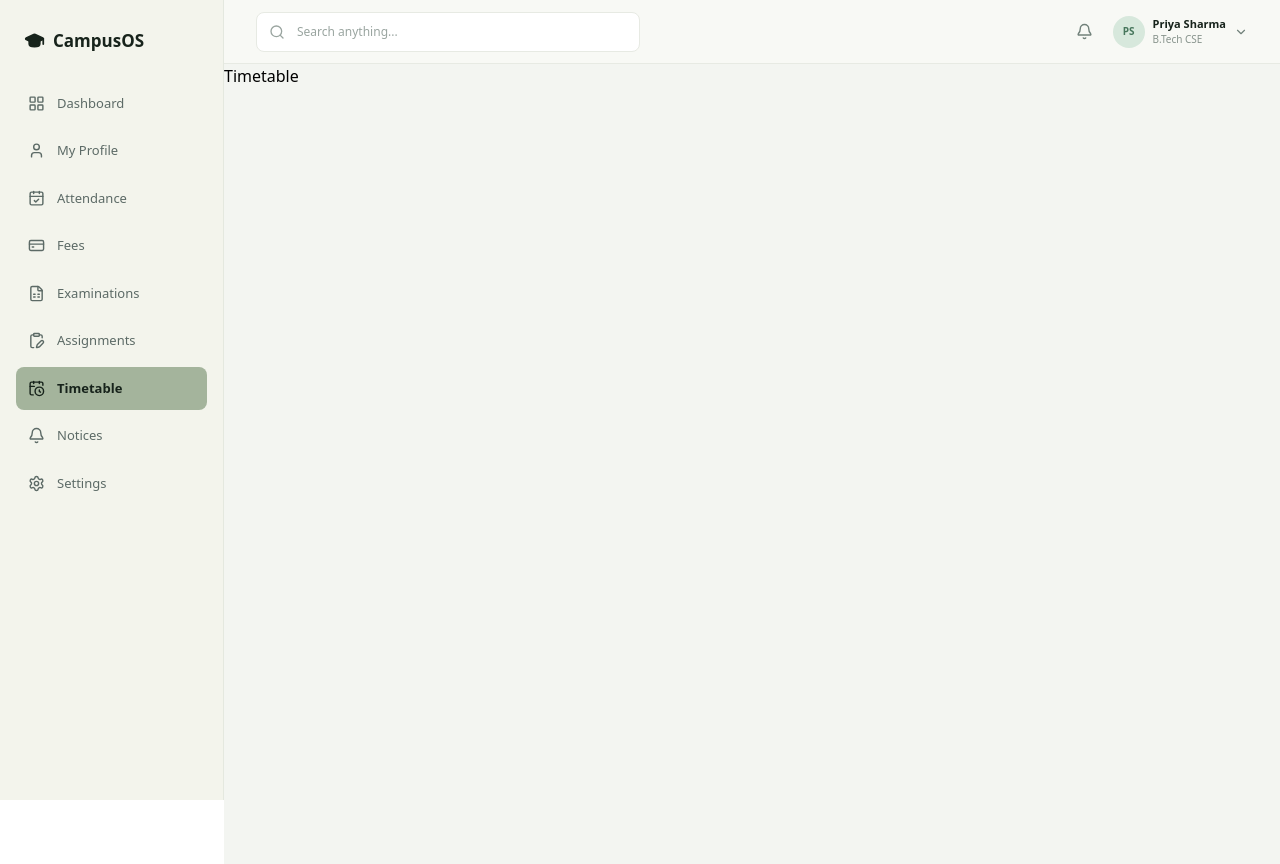
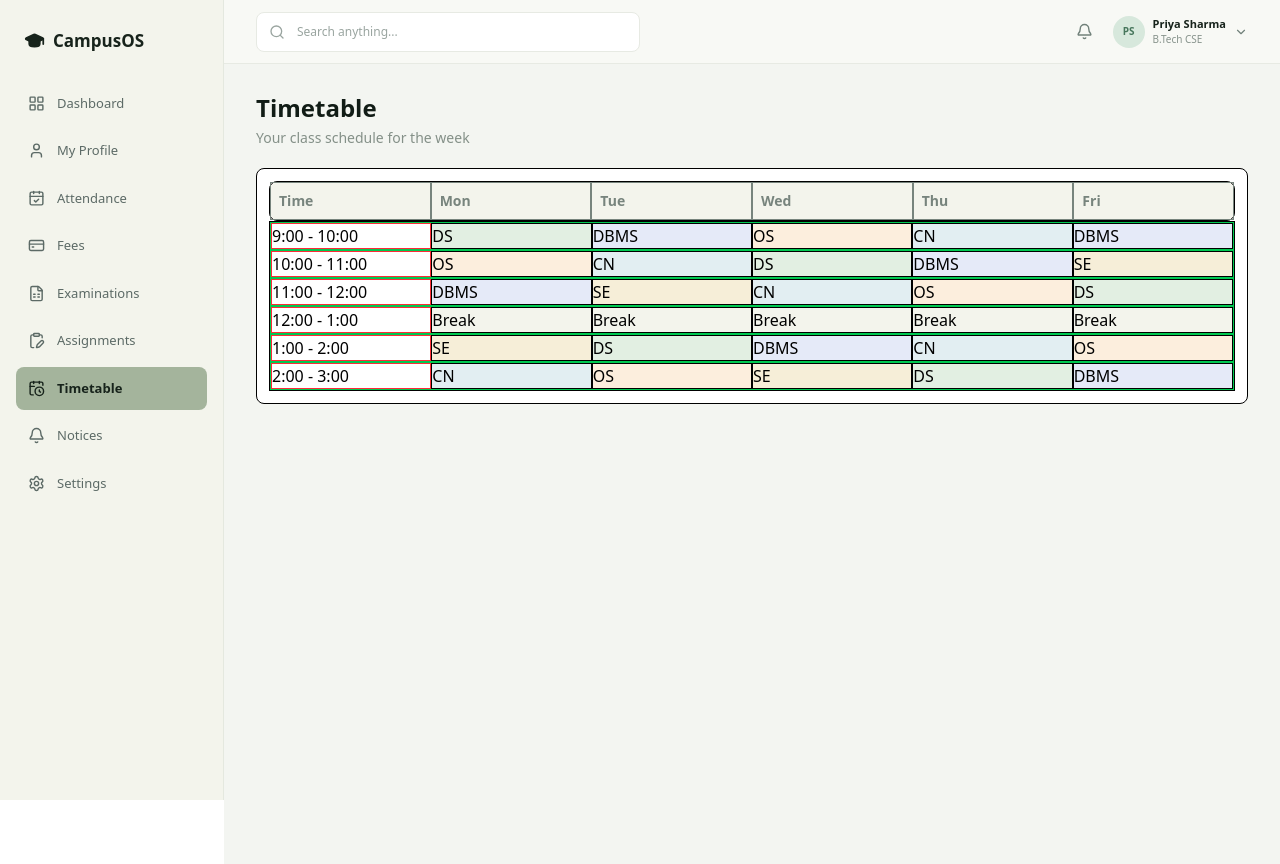
Before and after one commit to Deepanshu1-bit/CampusOS, a Next.js app in the folder Frontend/student_portal/: page /Timetable in a window 1280 px wide. Built offline with nearby package versions, Linux system fonts and the light colour scheme.

Commit message:
Add timetable page with weekly schedule layout

```diff
--- a/Frontend/student_portal/src/app/(student)/Timetable/page.js
+++ b/Frontend/student_portal/src/app/(student)/Timetable/page.js
@@ -1,9 +1,98 @@
 
 
 export default function Timetable() {
+
+    const Days = ['Mon', 'Tue', 'Wed', 'Thu', 'Fri']
+    const Timing = ['9:00 - 10:00', '10:00 - 11:00', '11:00 - 12:00', '12:00 - 1:00', '1:00 - 2:00', '2:00 - 3:00']
+    const timetableData = [
+        {
+            time: "9:00 - 10:00",
+            Mon: { subject: "DS", color: "bg-[#e2efe2]" },
+            Tue: { subject: "DBMS", color: "bg-[#e5eaf8]" },
+            Wed: { subject: "OS", color: "bg-[#fceedd]" },
+            Thu: { subject: "CN", color: "bg-[#e2eef2]" },
+            Fri: { subject: "DBMS", color: "bg-[#e5eaf8]" }
+        },
+        {
+            time: "10:00 - 11:00",
+            Mon: { subject: "OS", color: "bg-[#fceedd]" },
+            Tue: { subject: "CN", color: "bg-[#e2eef2]" },
+            Wed: { subject: "DS", color: "bg-[#e2efe2]" },
+            Thu: { subject: "DBMS", color: "bg-[#e5eaf8]" },
+            Fri: { subject: "SE", color: "bg-[#f6eed8]" }
+        },
+        {
+            time: "11:00 - 12:00",
+            Mon: { subject: "DBMS", color: "bg-[#e5eaf8]" },
+            Tue: { subject: "SE", color: "bg-[#f6eed8]" },
+            Wed: { subject: "CN", color: "bg-[#e2eef2]" },
+            Thu: { subject: "OS", color: "bg-[#fceedd]" },
+            Fri: { subject: "DS", color: "bg-[#e2efe2]" }
+        },
+        {
+            time: "12:00 - 1:00",
+            isBreak: true,
+            subject: "Break"
+        },
+        {
+            time: "1:00 - 2:00",
+            Mon: { subject: "SE", color: "bg-[#f6eed8]" },
+            Tue: { subject: "DS", color: "bg-[#e2efe2]" },
+            Wed: { subject: "DBMS", color: "bg-[#e5eaf8]" },
+            Thu: { subject: "CN", color: "bg-[#e2eef2]" },
+            Fri: { subject: "OS", color: "bg-[#fceedd]" }
+        },
+        {
+            time: "2:00 - 3:00",
+            Mon: { subject: "CN", color: "bg-[#e2eef2]" },
+            Tue: { subject: "OS", color: "bg-[#fceedd]" },
+            Wed: { subject: "SE", color: "bg-[#f6eed8]" },
+            Thu: { subject: "DS", color: "bg-[#e2efe2]" },
+            Fri: { subject: "DBMS", color: "bg-[#e5eaf8]" }
+        }
+    ];
     return (
-        <div className="min-h-screen bg-[#f3f5f1]">
-            Timetable
+        <div className="min-h-screen bg-[#f3f5f1] flex flex-col gap-5 px-4 pt-7 pb-20 sm:px-6 lg:px-8 lg:py-7">
+            {/*Main Heading */}
+            <section className="flex items-start justify-between gap-3">
+                <div>
+                    <h1 className="text-2xl font-bold text-[#111c16]">
+                        Timetable
+                    </h1>
+
+                    <p className="mt-1 text-sm text-[#849088]">
+                        Your class schedule for the week
+                    </p>
+                </div>
+            </section>
+
+            {/* Timetable */}
+            <div className="border rounded-lg bg-white md:p-3">
+                {/* Days */}
+                <div className="border bg-[#f3f4ec] flex justify-between rounded-lg">
+                    <div className="border w-full sm:p-2 text-sm font-semibold text-[#77847d]">Time</div>
+                    {Days.map((item, index) => {
+                        return (
+                            <div key={index} className="border w-full sm:p-2 text-sm font-semibold text-[#77847d]">{item}</div>
+                        )
+                    })}
+                </div>
+                <div className="border ">
+                    {timetableData.map((item, index) => {
+                        return (
+                            <div key={index} className="border border-green-500 flex  justify-between">
+                                <div className={`border border-red-500  flex w-full ${item.color}`}>{item.time}</div>
+                                {Days.map((day, index) => {
+                                    return (
+                                        (item.subject === 'Break' ? <p key={index} className={`border w-full bg-[#f3f4ec]`}>{item.subject}</p>
+                                            : <p key={index} className={`border w-full ${item[day].color}`}>{item[day].subject}</p>)
+                                    )
+                                })}
+                            </div>
+                        )
+                    })}
+                </div>
+            </div>
         </div>
     )
 }
```
